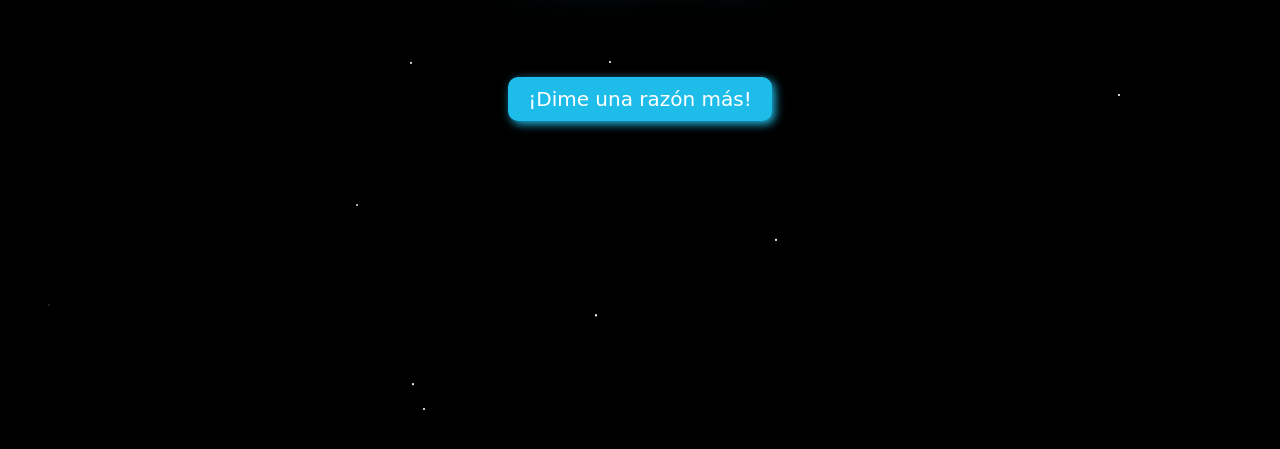
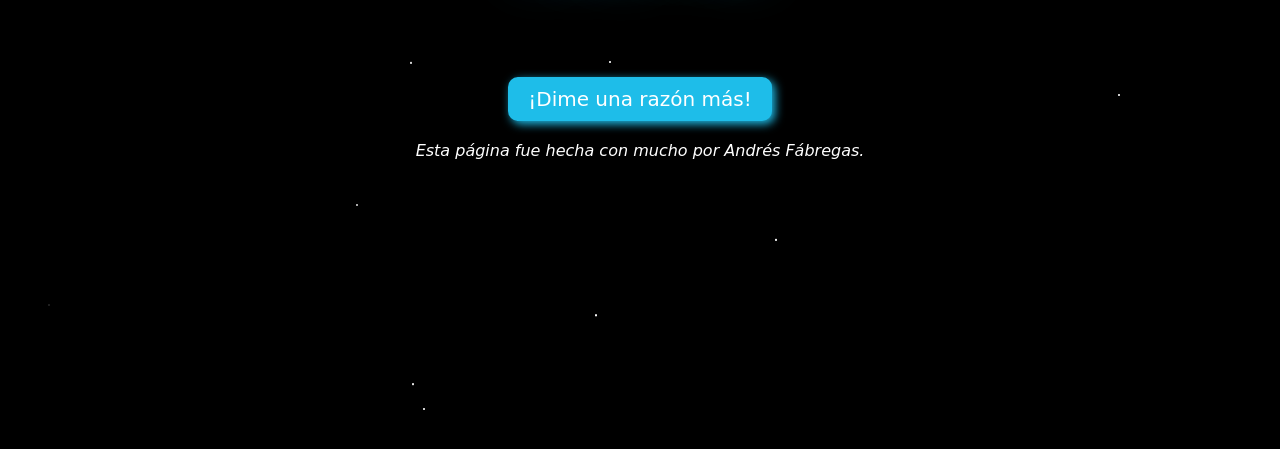
Before and after one commit to ANDFS2411x/InfinitasRazonesParaAmarteC, a plain HTML site: page index.html in a window 1280 px wide. Shown: the part 189-638 px from the top of the page. Drawn offline with Linux system fonts and the light colour scheme; a web font is replaced by a local one.

Commit message:
Update style.css

```diff
--- a/css/style.css
+++ b/css/style.css
@@ -23,6 +23,11 @@ h1 {
   }
 }
 
+.dedicado {
+  font-style: italic;
+  color: rgb(255, 255, 255);
+  margin-top: 20px;
+}
 
 h1:hover {
   text-shadow: 0px 0px 10px #1ebde9,
```
